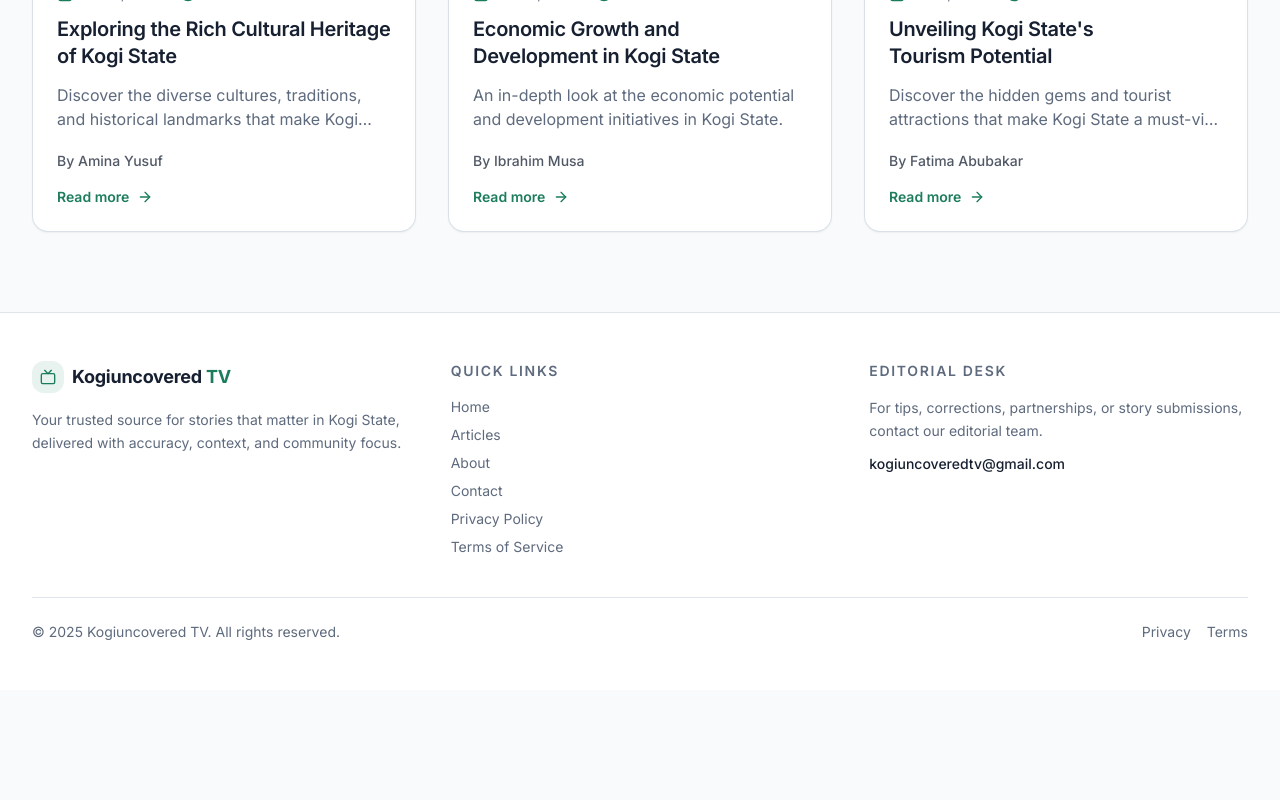
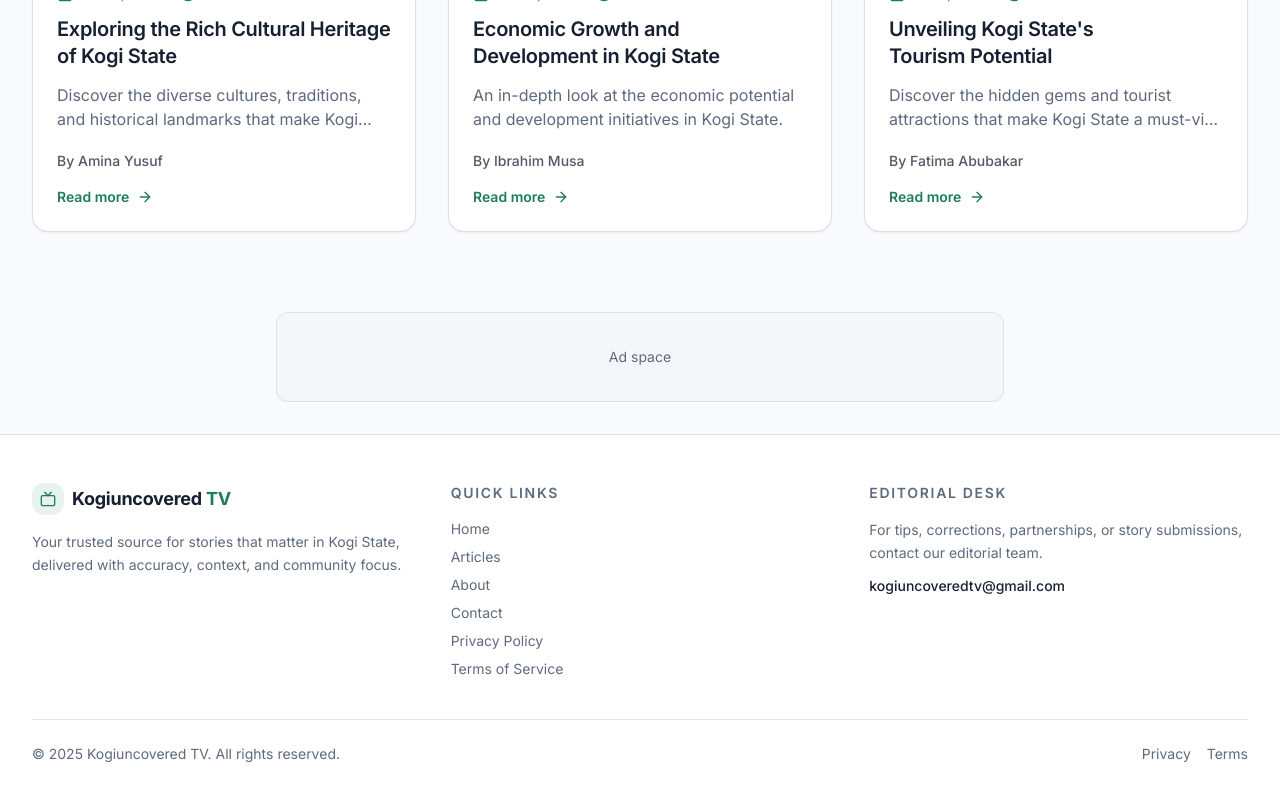
Before and after one commit to Haditech2/kogiuncoveredtv, a React (Vite) app: page / in a window 1280 px wide. Shown: the part 1557-2357 px from the top of the page. Before the commit the page ends 2247 px from the top, so only its background shows below. Built offline with nearby package versions, Linux system fonts and the light colour scheme.

Commit message:
Add AdSense placement to every page

```diff
--- a/src/components/Layout.tsx
+++ b/src/components/Layout.tsx
@@ -1,6 +1,7 @@
 import React from 'react';
 import BlogHeader from './blog/BlogHeader';
 import { Footer } from './blog/Footer';
+import AdSlot from './ads/AdSlot';
 
 type LayoutProps = {
   children: React.ReactNode;
@@ -13,6 +14,9 @@ export const Layout: React.FC<LayoutProps> = ({ children }) => {
       <main className="flex-grow">
         {children}
       </main>
+      <div className="container mx-auto px-4 sm:px-6 lg:px-8 pb-8">
+        <AdSlot adFormat="horizontal" className="mx-auto min-w-[320px] max-w-[728px] w-full" />
+      </div>
       <Footer />
     </div>
   );
--- a/src/pages/Login.tsx
+++ b/src/pages/Login.tsx
@@ -8,6 +8,7 @@ import { Label } from '@/components/ui/label';
 import { Card, CardContent, CardDescription, CardFooter, CardHeader, CardTitle } from '@/components/ui/card';
 import { useToast } from '@/components/ui/use-toast';
 import { useAuth } from '@/contexts/AuthContext';
+import AdSlot from '@/components/ads/AdSlot';
 
 const Login: React.FC = () => {
   const [username, setUsername] = useState('');
@@ -96,6 +97,9 @@ const Login: React.FC = () => {
               </CardFooter>
             </form>
           </Card>
+          <div className="mt-8">
+            <AdSlot adFormat="horizontal" className="mx-auto min-w-[320px] max-w-[728px] w-full" />
+          </div>
         </div>
       </main>
       <Footer />
```
